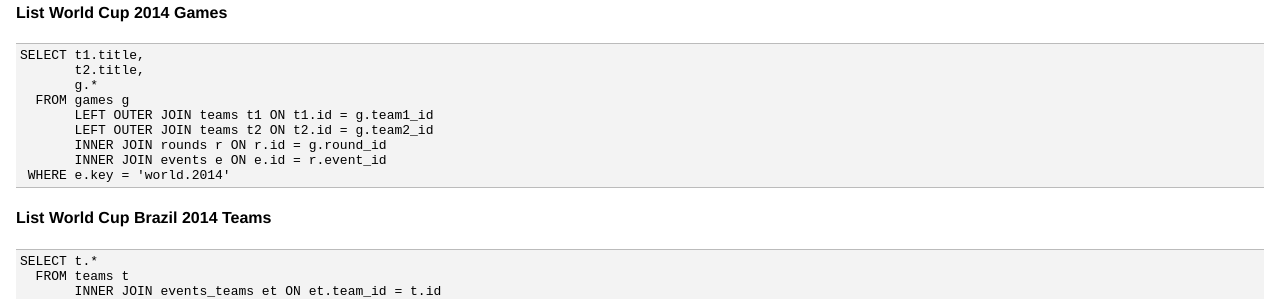
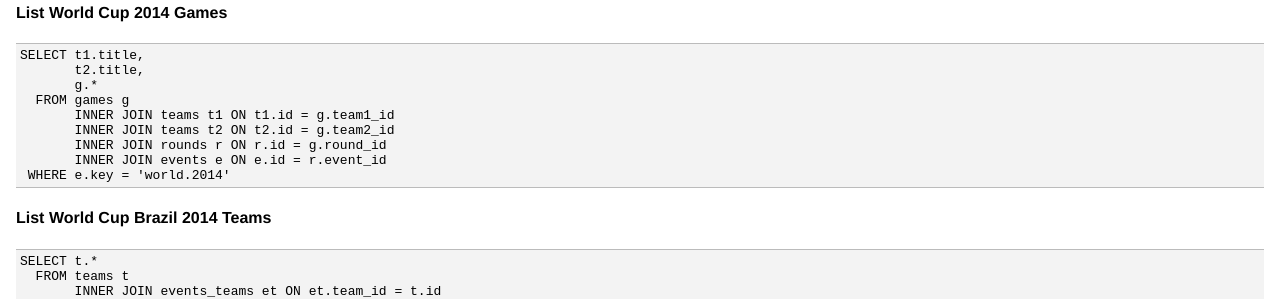
Before and after one commit to openfootball/docs, a Jekyll site: the page built from sql-queries-intro.md, in a window 1280 px wide. Shown: the part 1589-1888 px from the top of the page. Built offline with Jekyll 4.4.1, drawn with Linux system fonts in a browser that asks for light colours.

Commit message:
use inner join for teams

```diff
--- a/sql-queries-intro.md
+++ b/sql-queries-intro.md
@@ -120,8 +120,8 @@ SELECT t1.title,
        t2.title,
        g.*
   FROM games g
-       LEFT OUTER JOIN teams t1 ON t1.id = g.team1_id
-       LEFT OUTER JOIN teams t2 ON t2.id = g.team2_id
+       INNER JOIN teams t1 ON t1.id = g.team1_id
+       INNER JOIN teams t2 ON t2.id = g.team2_id
        INNER JOIN rounds r ON r.id = g.round_id
        INNER JOIN events e ON e.id = r.event_id
  WHERE e.key = 'world.2014'
```
